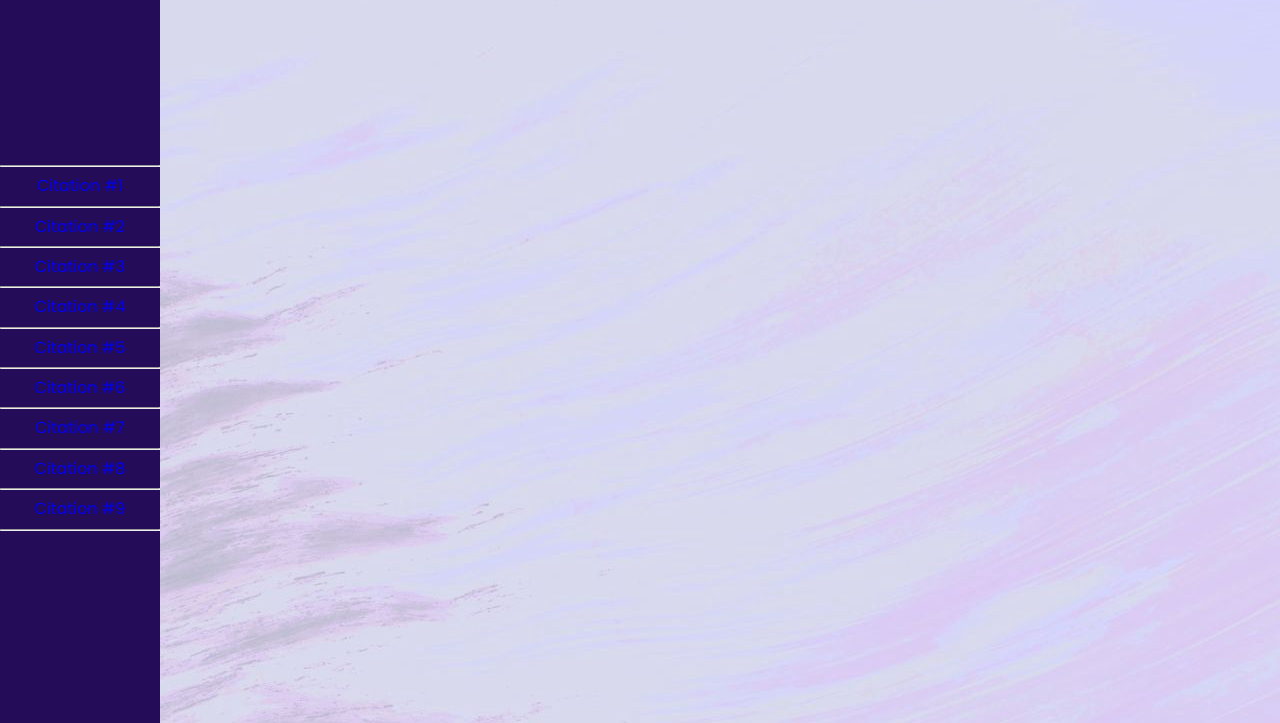
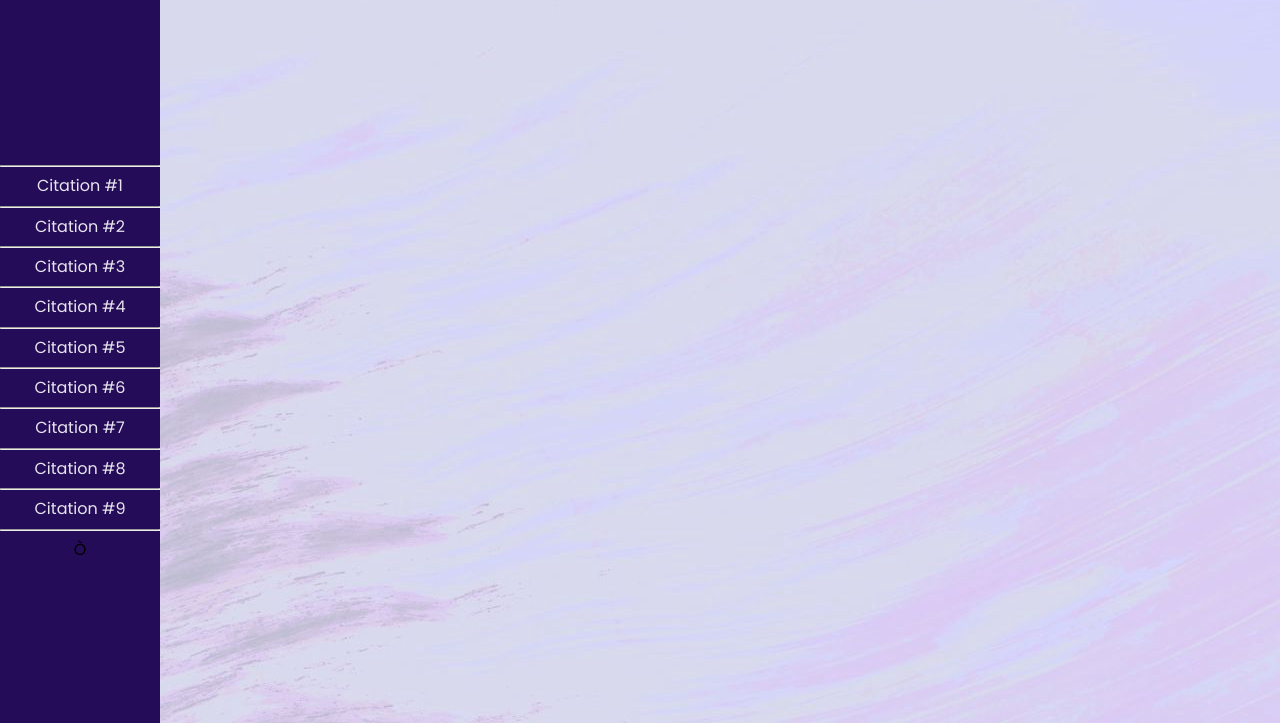
Before and after one commit to EngelSpytte/ExoQuotes, a website built with Parcel: page src/index.html in a window 1280 px wide. Shown: the part 77-800 px from the top of the page. Built offline with nearby package versions, Linux system fonts and the light colour scheme; a web font is replaced by a local one.

Commit message:
sidebartweeking2

```diff
--- a/src/index.html
+++ b/src/index.html
@@ -46,6 +46,7 @@
       <hr />
       <a href="citation9.html"> Citation #9 </a>
       <hr />
+      Ò
     </nav>
   </body>
 </html>
--- a/src/scss/global.scss
+++ b/src/scss/global.scss
@@ -16,7 +16,9 @@ body {
 }
 
 a {
-  text-decoration: none;
+  text-decoration: solid;
+  font-family: "Poppins", sans-serif;
+  color: rgba(255, 255, 255, 0.896);
 }
 
 @keyframes pop {
```
